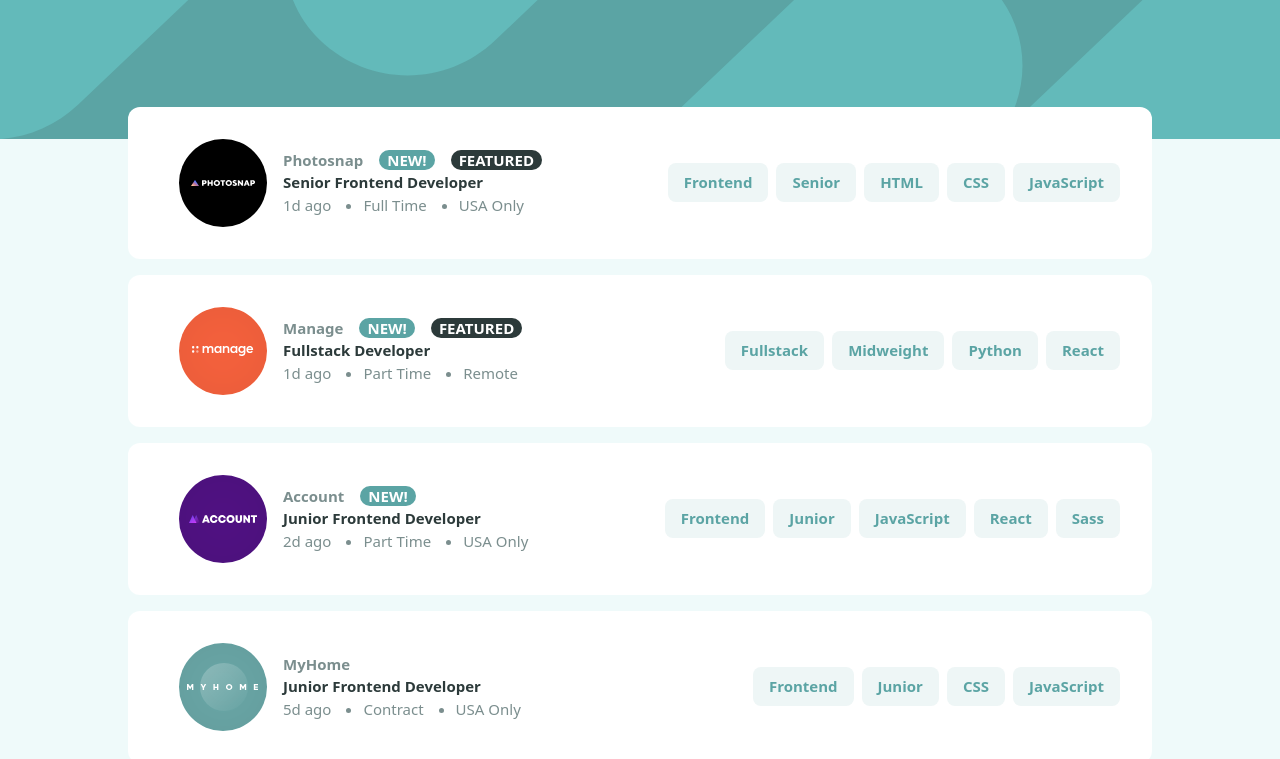
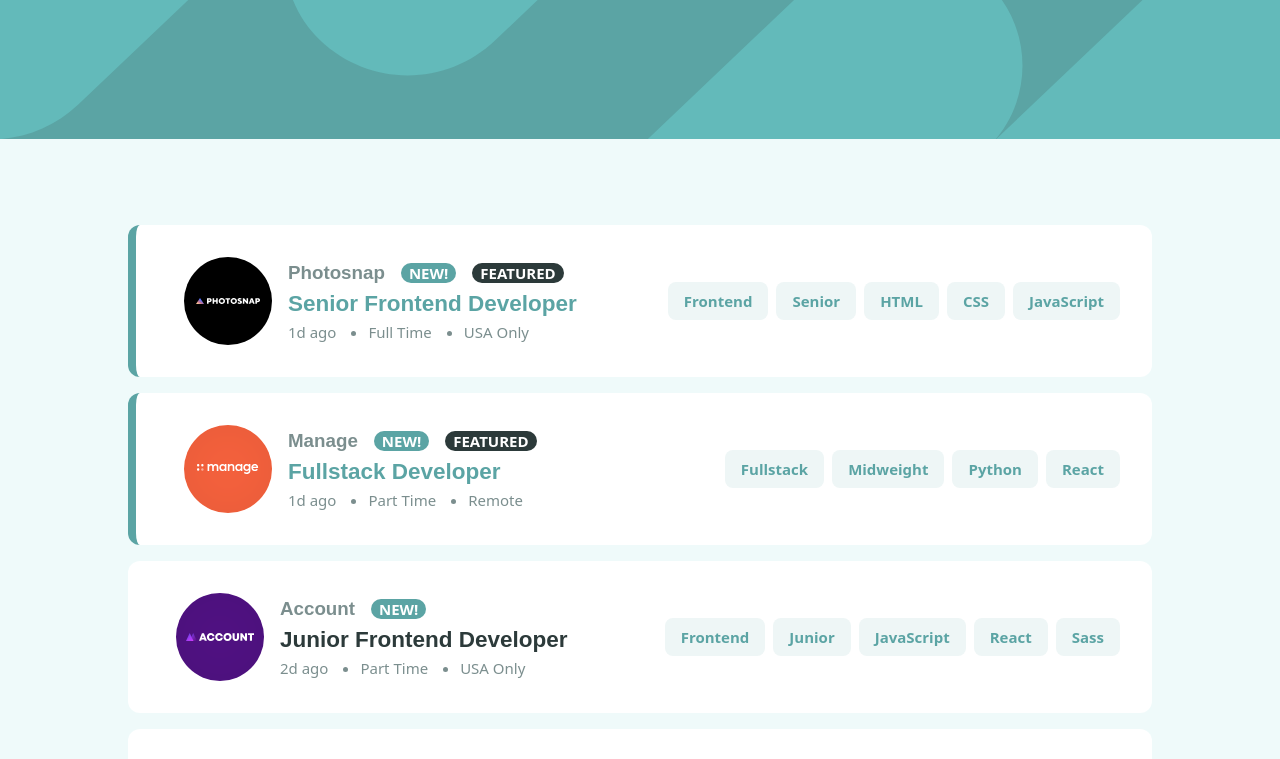
Before and after one commit to dangero1990/static-job-listing, a React (Create React App) app: page / in a window 1280 px wide. Shown: the top 759 px of the page. Built offline with nearby package versions, Linux system fonts and the light colour scheme.

Commit message:
added css styling

```diff
--- a/src/App.css
+++ b/src/App.css
@@ -1,6 +1,7 @@
 @tailwind base;
 @tailwind components;
 @tailwind utilities;
+@import url('https://fonts.googleapis.com/css2?family=League+Spartan:wght@100..900&display=swap');
 
 :root {
   /* Primary */
@@ -23,17 +24,26 @@ body {
 
 .card {
   background-color: #fff;
-  border-left: 3px solid transparent;
-  transition: border-left-color 0.2s;
 }
 
-.card:hover {
-  transform: scale(1.05);
-  border-left-color: var(--Desaturated_Dark_Cyan);
+.featured-card {
+  border-left: 8px solid var(--Desaturated_Dark_Cyan);
 }
 
-.card:hover h2 {
+.featured-card h2 {
   color: var(--Desaturated_Dark_Cyan);
+}
+
+h2 {
+  font-family: 'League Spartan', sans-serif;
+  font-weight: 700;
+  font-size: 1.5em;
+}
+
+h3 {
+  font-family: 'League Spartan', sans-serif;
+  font-weight: 500;
+  font-size: 1.25em;
 }
 
 .company_name {
--- a/src/components/Header.js
+++ b/src/components/Header.js
@@ -27,8 +27,7 @@ function Header() {
         className='-mb-16 w-[100%] bg-img'
         aria-hidden='true'
       />
-      {jobs.userFilter.length === 0 ? null : (
-        <section className='filters flex justify-between w-[80%] max-w-[80%] mx-auto p-8 rounded-xl'>
+      <section className={jobs.userFilter.length === 0 ? 'filters flex justify-between w-[80%] max-w-[80%] mx-auto p-8 rounded-xl invisible' : 'filters flex justify-between w-[80%] max-w-[80%] mx-auto p-8 rounded-xl'}>
         <ul className='flex gap-4'>
           {jobs.userFilter.map((filter) => (
             <Filters
@@ -44,7 +43,6 @@ function Header() {
           Clear
         </span>
       </section>
-      )}
     </>
   );
 }
--- a/src/components/Main.js
+++ b/src/components/Main.js
@@ -29,7 +29,7 @@ function Card({ newJob, featured, company, logo, position, postedAt, contract, l
   return (
     <article
       id={id}
-      className='grid grid-cols-[auto_2fr_1fr] p-8 card rounded-xl'
+      className={featured ? 'grid grid-cols-[auto_2fr_1fr] p-8 card rounded-xl featured-card' : 'grid grid-cols-[auto_2fr_1fr] p-8 card rounded-xl'}
     >
       <img
         className=' ml-4 mr-4'
```
Lines whose indentation alone changed are shown as unchanged.
